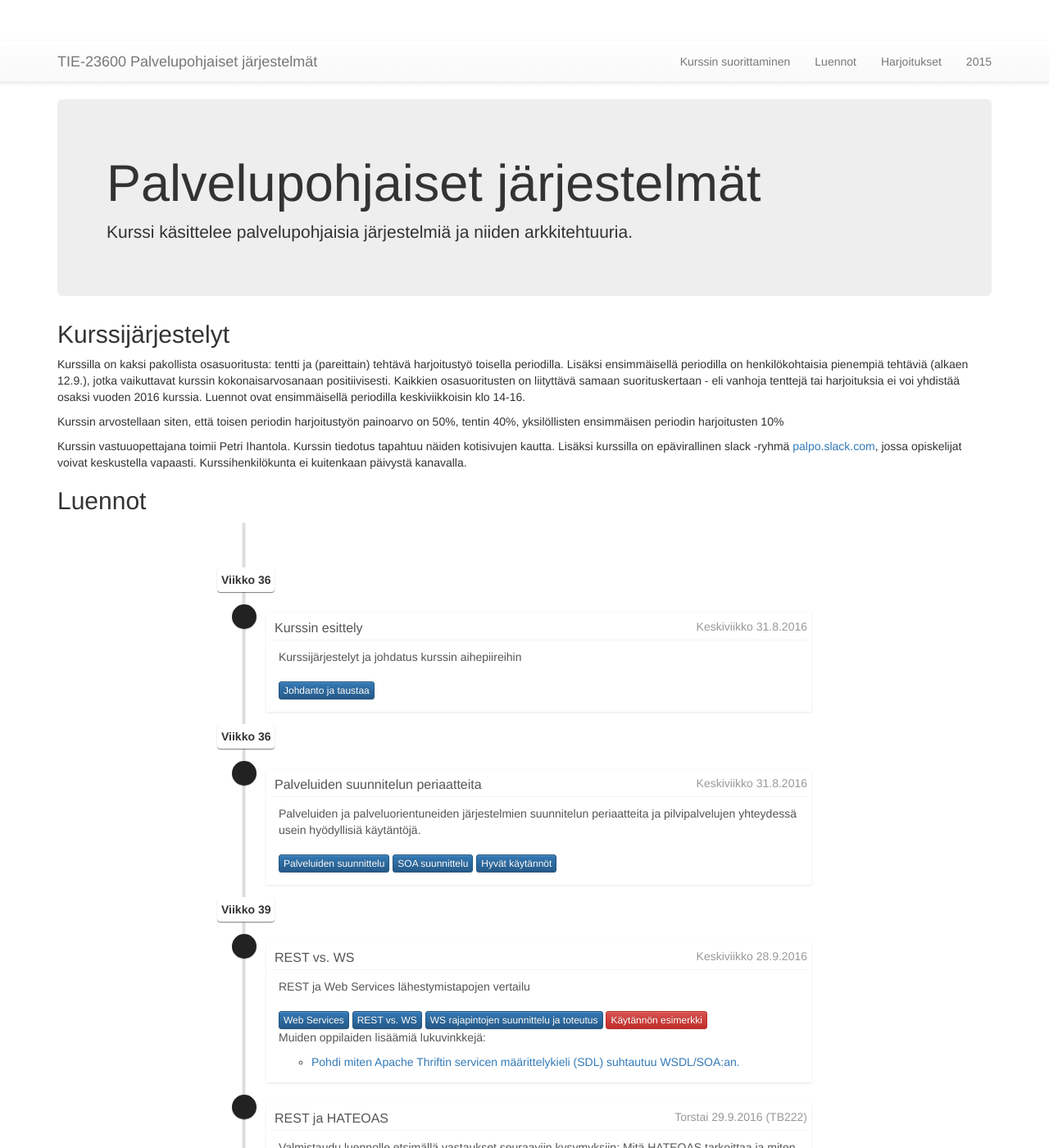
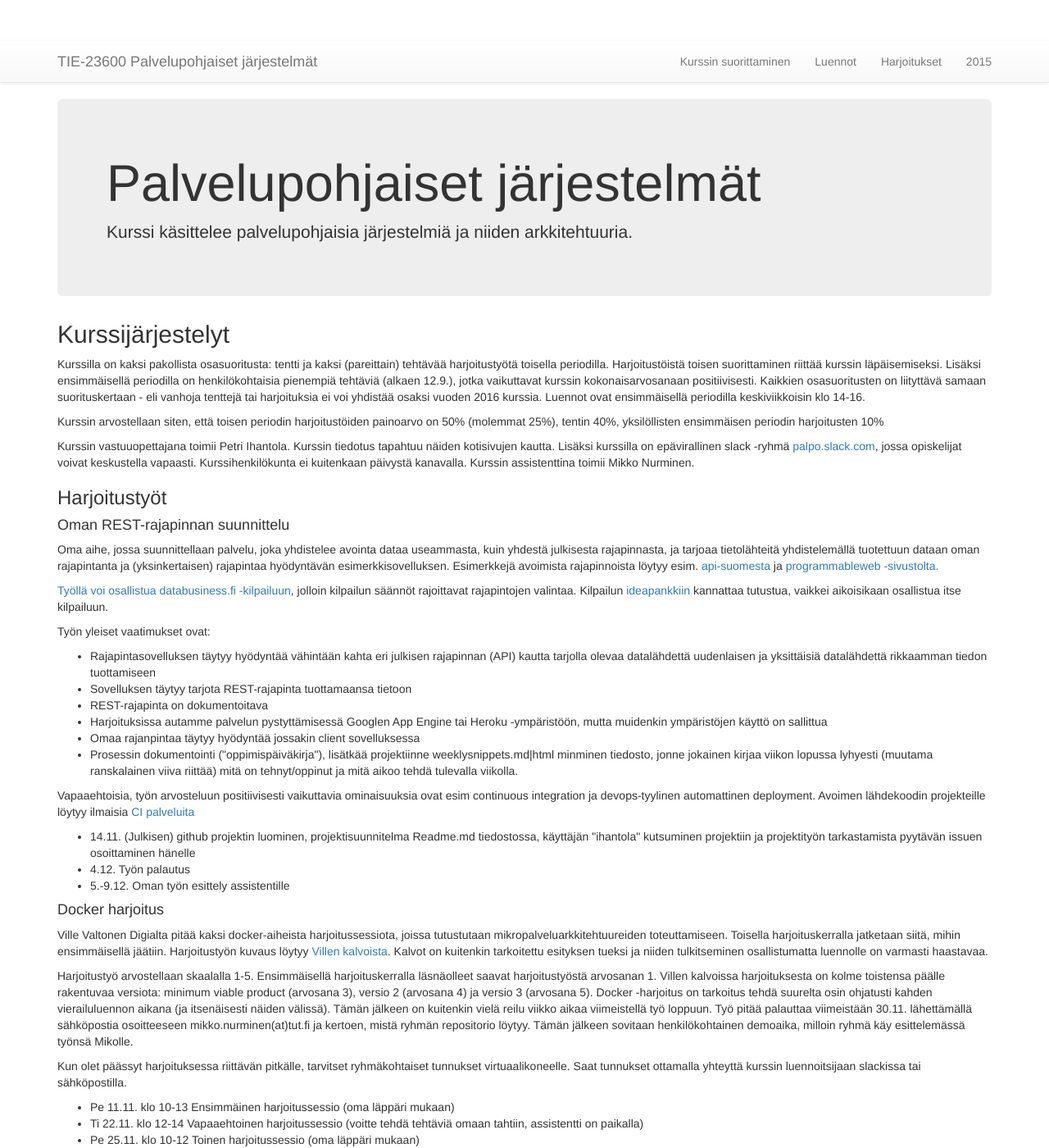
Before and after one commit to Palpo/palpo.github.io, a Jekyll site: the page built from index.html, in a window 1280 px wide and 1400 px high. Shown: the whole window at 82% size. Built offline with Jekyll 4.4.1, drawn with Linux system fonts in a browser that asks for light colours; nearby versions of some CDN libraries; some of the changed text lies outside the part shown.

Commit message:
project descriptions added

```diff
--- a/index.html
+++ b/index.html
@@ -7,11 +7,54 @@ layout: default
     <h2>Kurssijärjestelyt</h2>
     <a name="course"></a>
 
-    <p>Kurssilla on kaksi pakollista osasuoritusta: tentti ja (pareittain) tehtävä harjoitustyö toisella periodilla. Lisäksi ensimmäisellä periodilla on henkilökohtaisia pienempiä tehtäviä (alkaen 12.9.), jotka vaikuttavat kurssin kokonaisarvosanaan positiivisesti. Kaikkien osasuoritusten on liityttävä samaan suorituskertaan - eli vanhoja tenttejä tai harjoituksia ei voi yhdistää osaksi vuoden 2016 kurssia. Luennot ovat ensimmäisellä periodilla keskiviikkoisin klo 14-16.
+    <p>Kurssilla on kaksi pakollista osasuoritusta: tentti ja kaksi (pareittain) tehtävää harjoitustyötä toisella periodilla. Harjoitustöistä toisen suorittaminen riittää kurssin läpäisemiseksi. Lisäksi ensimmäisellä periodilla on henkilökohtaisia pienempiä tehtäviä (alkaen 12.9.), jotka vaikuttavat kurssin kokonaisarvosanaan positiivisesti. Kaikkien osasuoritusten on liityttävä samaan suorituskertaan - eli vanhoja tenttejä tai harjoituksia ei voi yhdistää osaksi vuoden 2016 kurssia. Luennot ovat ensimmäisellä periodilla keskiviikkoisin klo 14-16.
 
-    <p>Kurssin arvostellaan siten, että toisen periodin harjoitustyön painoarvo on 50%, tentin 40%, yksilöllisten ensimmäisen periodin harjoitusten 10%</p>
+    <p>Kurssin arvostellaan siten, että toisen periodin harjoitustöiden painoarvo on 50% (molemmat 25%), tentin 40%, yksilöllisten ensimmäisen periodin harjoitusten 10%</p>
 
-    <p>Kurssin vastuuopettajana toimii Petri Ihantola. Kurssin tiedotus tapahtuu näiden kotisivujen kautta. Lisäksi kurssilla on epävirallinen slack -ryhmä <a href="https://palpo.slack.com/x-77028117026-77011368902/signup">palpo.slack.com</a>, jossa opiskelijat voivat keskustella vapaasti. Kurssihenkilökunta ei kuitenkaan päivystä kanavalla.</p>
+    <p>Kurssin vastuuopettajana toimii Petri Ihantola. Kurssin tiedotus tapahtuu näiden kotisivujen kautta. Lisäksi kurssilla on epävirallinen slack -ryhmä <a href="https://palpo.slack.com/x-77028117026-77011368902/signup">palpo.slack.com</a>, jossa opiskelijat voivat keskustella vapaasti. Kurssihenkilökunta ei kuitenkaan päivystä kanavalla. Kurssin assistenttina toimii Mikko Nurminen.</p>
+
+    <h3>Harjoitustyöt</h3>
+
+    <h4>Oman REST-rajapinnan suunnittelu</h4>
+
+    <p>Oma aihe, jossa suunnittellaan palvelu, joka yhdistelee avointa dataa useammasta, kuin yhdestä julkisesta rajapinnasta, ja tarjoaa tietolähteitä yhdistelemällä tuotettuun dataan oman rajapintanta ja (yksinkertaisen) rajapintaa hyödyntävän esimerkkisovelluksen. Esimerkkejä avoimista rajapinnoista löytyy esim. <a href="http://apisuomi.fi/shop/">api-suomesta</a> ja <a href="http://www.programmableweb.com/apis/directory">programmableweb -sivustolta.</p>
+
+    <p>Työllä voi osallistua <a href="http://www.databusiness.fi/fi/challenge/">databusiness.fi -kilpailuun</a>, jolloin kilpailun säännöt rajoittavat rajapintojen valintaa. Kilpailun <a href="http://www.databusiness.fi/fi/avoin-data/ideat/">ideapankkiin</a> kannattaa tutustua, vaikkei aikoisikaan osallistua itse kilpailuun.
+
+    <p>Työn yleiset vaatimukset ovat:</p>
+    <ul>
+    <li>Rajapintasovelluksen täytyy hyödyntää vähintään kahta eri julkisen rajapinnan (API) kautta tarjolla olevaa datalähdettä uudenlaisen ja yksittäisiä datalähdettä rikkaamman tiedon tuottamiseen</li>
+        <li>Sovelluksen täytyy tarjota REST-rajapinta tuottamaansa tietoon</li>
+        <li>REST-rajapinta on dokumentoitava</li>
+        <li>Harjoituksissa autamme palvelun pystyttämisessä Googlen App Engine tai Heroku -ympäristöön, mutta muidenkin ympäristöjen käyttö on sallittua
+        <li>Omaa rajanpintaa täytyy hyödyntää jossakin client sovelluksessa</li>
+        <li>Prosessin dokumentointi ("oppimispäiväkirja"), lisätkää projektiinne weeklysnippets.md|html minminen tiedosto, jonne jokainen kirjaa viikon lopussa lyhyesti (muutama ranskalainen viiva riittää) mitä on tehnyt/oppinut ja mitä aikoo tehdä tulevalla viikolla.</li>
+    </ul>
+
+    <p>Vapaaehtoisia, työn arvosteluun positiivisesti vaikuttavia ominaisuuksia ovat esim continuous integration ja devops-tyylinen automattinen deployment. Avoimen lähdekoodin projekteille löytyy ilmaisia <a href="https://github.com/ligurio/Continuous-Integration-services/blob/master/continuous-integration-services-list.md">CI palveluita</a></p>
+
+    <ul>
+        <li>14.11. (Julkisen) github projektin luominen, projektisuunnitelma Readme.md tiedostossa, käyttäjän "ihantola" kutsuminen projektiin ja projektityön tarkastamista pyytävän issuen osoittaminen hänelle</li>
+        <li>4.12. Työn palautus</li>
+        <li>5.-9.12. Oman työn esittely assistentille</li>
+    </ul>
+
+    <h4>Docker harjoitus</h4>
+
+    <p>Ville Valtonen Digialta pitää kaksi docker-aiheista harjoitussessiota, joissa tutustutaan mikropalveluarkkitehtuureiden toteuttamiseen. Toisella harjoituskerralla jatketaan siitä, mihin ensimmäisellä jäätiin. Harjoitustyön kuvaus löytyy <a href="http://palpo.github.io/slides/2016/digia-docker.pdf">Villen kalvoista</a>. Kalvot on kuitenkin tarkoitettu esityksen tueksi ja niiden tulkitseminen osallistumatta luennolle on varmasti haastavaa.</p>
+
+    <p>Harjoitustyö arvostellaan skaalalla 1-5. Ensimmäisellä harjoituskerralla läsnäolleet saavat harjoitustyöstä arvosanan 1. Villen kalvoissa harjoituksesta on kolme toistensa päälle rakentuvaa versiota: minimum viable product (arvosana 3), versio 2 (arvosana 4) ja versio 3 (arvosana 5). Docker -harjoitus on tarkoitus tehdä suurelta osin ohjatusti kahden vierailuluennon aikana (ja itsenäisesti näiden välissä). Tämän jälkeen on kuitenkin vielä reilu viikko aikaa viimeistellä työ loppuun. Työ pitää palauttaa viimeistään 30.11. lähettämällä sähköpostia osoitteeseen mikko.nurminen(at)tut.fi ja kertoen, mistä ryhmän repositorio löytyy. Tämän jälkeen sovitaan henkilökohtainen demoaika, milloin ryhmä käy esittelemässä työnsä Mikolle.</p>
+
+    <p>Kun olet päässyt harjoituksessa riittävän pitkälle, tarvitset ryhmäkohtaiset tunnukset virtuaalikoneelle. Saat tunnukset ottamalla yhteyttä kurssin luennoitsijaan slackissa tai sähköpostilla.</p>
+
+    <ul>
+        <li>Pe 11.11. klo 10-13 Ensimmäinen harjoitussessio (oma läppäri mukaan)</li>
+        <li>Ti 22.11. klo 12-14 Vapaaehtoinen harjoitussessio (voitte tehdä tehtäviä omaan tahtiin, assistentti on paikalla)</li>
+        <li>Pe 25.11. klo 10-12 Toinen harjoitussessio (oma läppäri mukaan)</li>
+        <li>Ti 29.11. klo 12-14 Vapaaehtoinen harjoitussessio (voitte tehdä tehtäviä omaan tahtiin, assistentti on paikalla)<li>
+        <li>Ke 30.11. klo 23:59 Projektin palautus
+    </ul>
+
 
 
     <h2>Luennot</h2>
```
